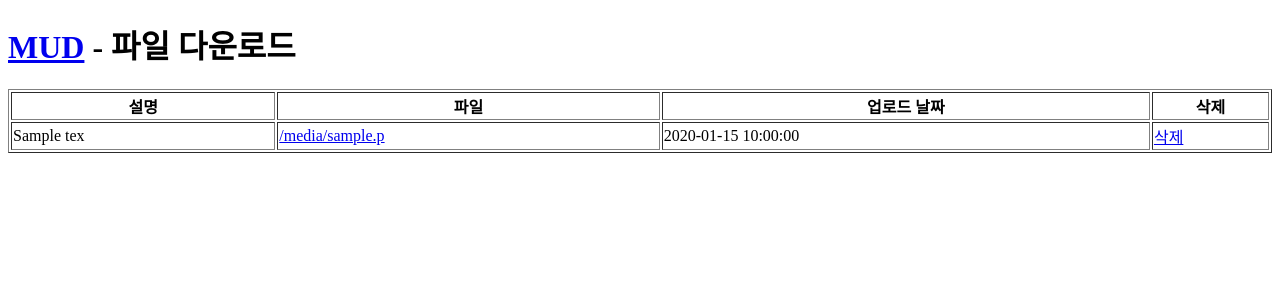
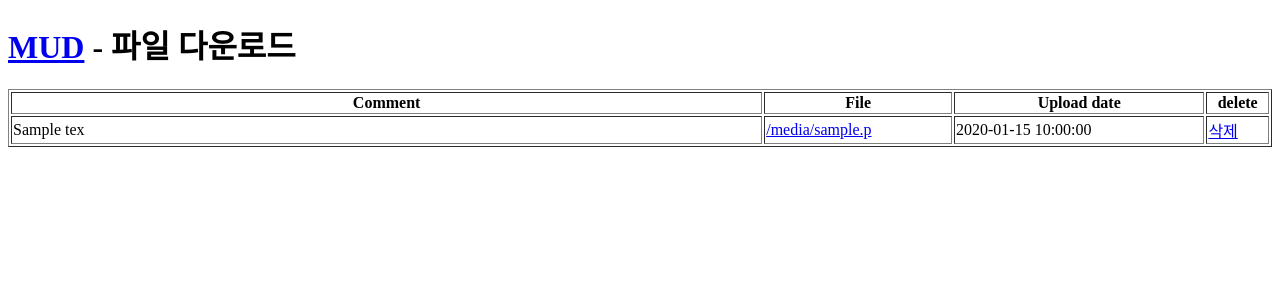
Before and after one commit to JURA-Git/MUD, a Flask app: template templates/download.html in a window 1280 px wide. Shown: the top 300 px of the page. Run offline with Flask 3, Linux system fonts and the light colour scheme; the template is opened without the code that fills it: most values are stand-ins (such as "Sample title", 1, 10 or a date in 2020).

Commit message:
dev/jura m-9(download.html table edit)

```diff
--- a/templates/download.html
+++ b/templates/download.html
@@ -9,7 +9,10 @@
   <h1><a href="/">MUD</a> - 파일 다운로드</h1>
   <table border="1" width="100%">
     <tr>
-      <th>설명</th><th>파일</th><th>업로드 날짜</th><th>삭제</th>
+      <th style="width:60%">Comment</th>
+      <th style="width:15%">File</th>
+      <th style="width:20%">Upload date</th>
+      <th style="width:5%">delete</th>
     </tr>
     {% for f in files %}
     <tr>
```
